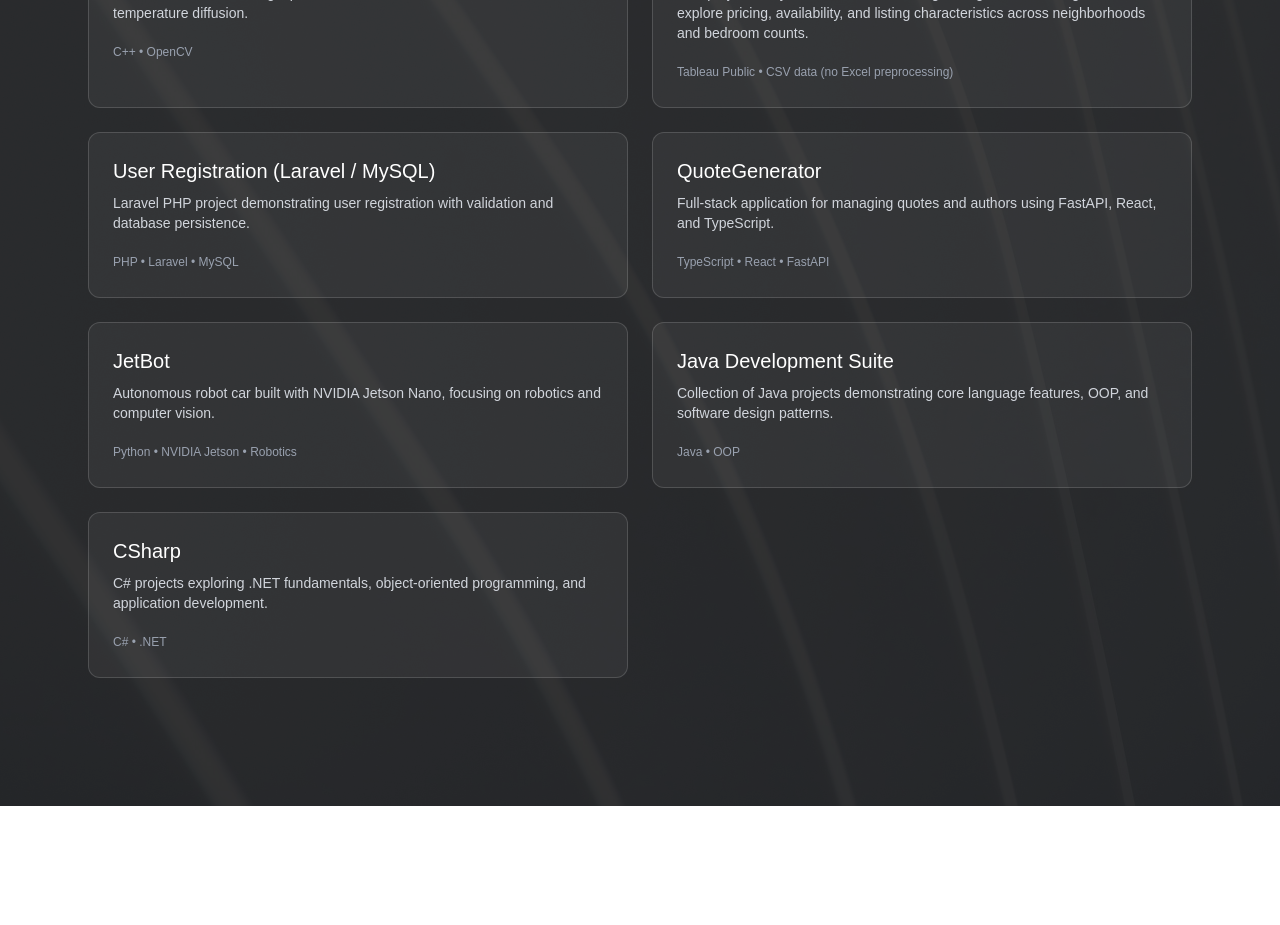
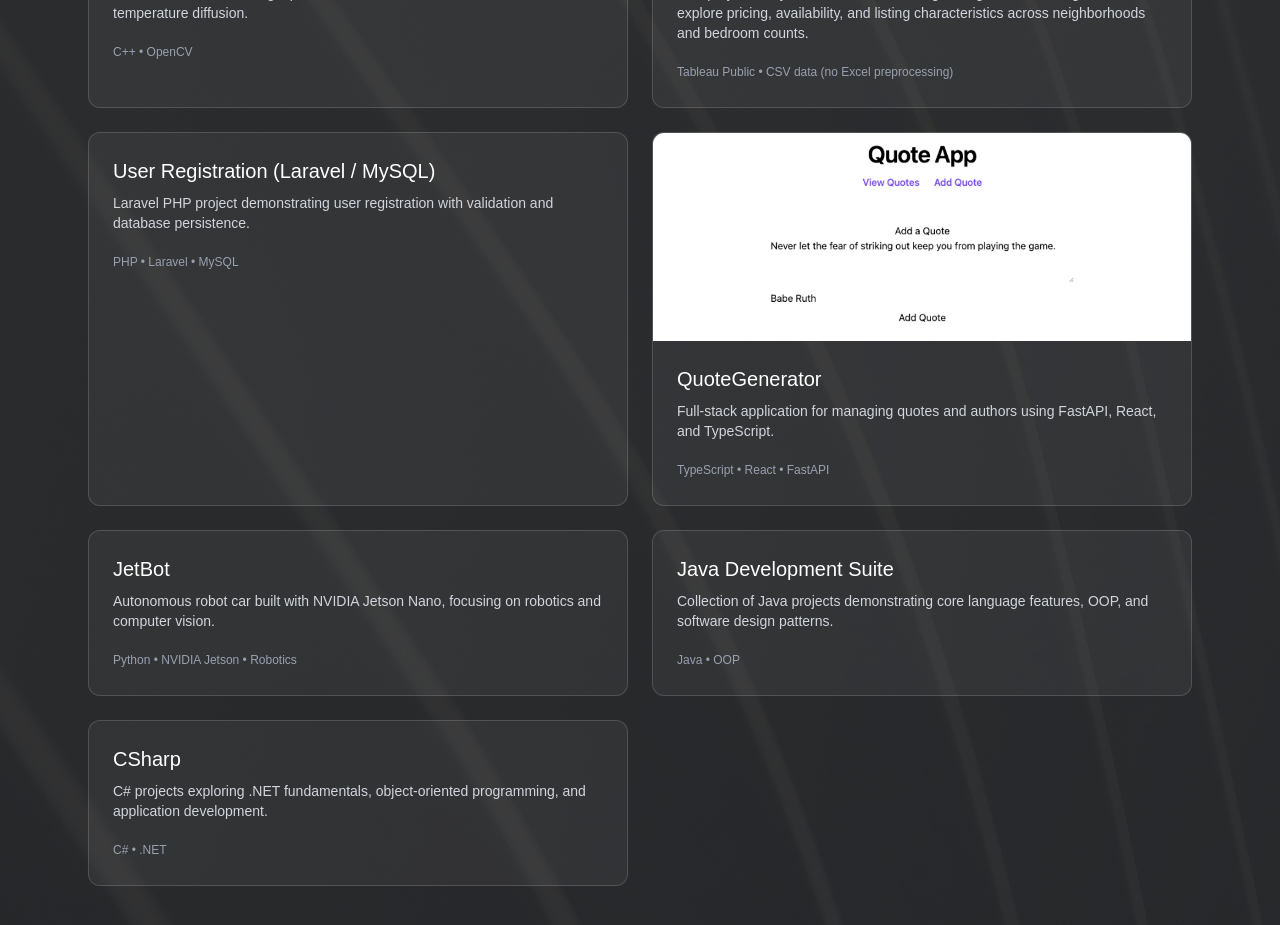
Before and after one commit to davo300/portfolio, a Next.js app: page / in a window 1280 px wide. Shown: the part 2680-3605 px from the top of the page. Before the commit the page ends 3486 px from the top, so only its background shows below. Built offline with nearby package versions, Linux system fonts and the light colour scheme.

Commit message:
Add new project images to page.tsx

```diff
--- a/app/page.tsx
+++ b/app/page.tsx
@@ -103,6 +103,7 @@ const projects = [
       "Full-stack application for managing quotes and authors using FastAPI, React, and TypeScript.",
     tech: "TypeScript • React • FastAPI",
     link: "https://github.com/davo300/QuoteGenerator",
+    image: "/projects/quote-gen.png",
   },
   {
     name: "JetBot",
```
Also changed, not shown: public/projects/quote-gen.png (added).
